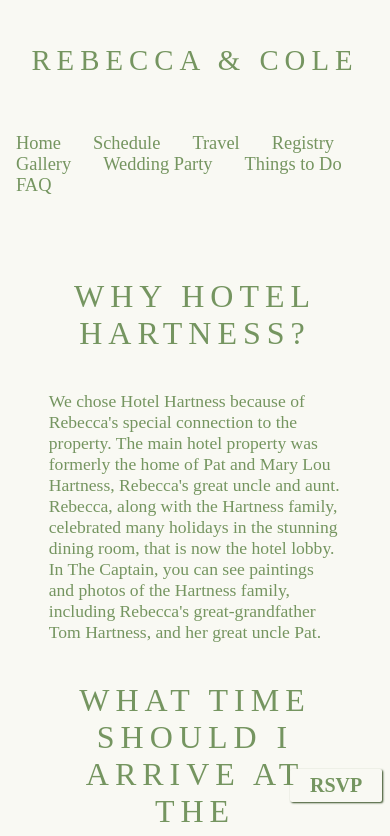
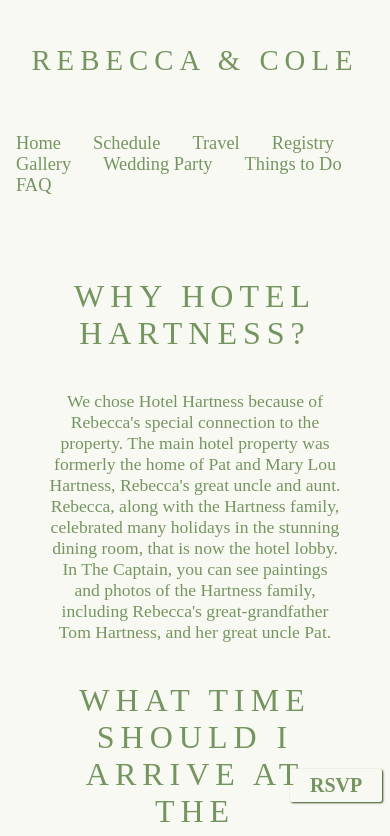
Before and after one commit to colecrum26/wedding, a React (Create React App) app in the folder wedding-website/: page /questions in a window 390 px wide. Shown: the top 836 px of the page. Built offline with nearby package versions, Linux system fonts and the light colour scheme.

Commit message:
TODOs and an attempt to fix one

```diff
--- a/wedding-website/src/App.css
+++ b/wedding-website/src/App.css
@@ -276,6 +276,5 @@ li {
 
   .answer {
     width: 100%;
-    text-align: left;
   }
 }
--- a/wedding-website/src/pages/home.jsx
+++ b/wedding-website/src/pages/home.jsx
@@ -13,6 +13,7 @@ export default function Home() {
         <img src={bestLook} alt="our best look" id="intro-img" />
         <div className="info-container">
           <div className="general-info">
+            {/* both side by side or both stacked */}
             <h1 className="header-main">REBECCA NORWOOD</h1>
             <p className="info-amper">and</p>
             <h1 className="header-main">COLE CRUMRINE</h1>
--- a/wedding-website/src/pages/schedule.jsx
+++ b/wedding-website/src/pages/schedule.jsx
@@ -3,10 +3,13 @@ import RSVPButton from "../components/rsvpBtn";
 
 export default function Schedule() {
   return (
+    // make each page return to top when changing
     <div className="page-container">
       <Header />
       <div className="content-wrapper">
         <div className="events">
+          {/* weekday
+              m/d/y */}
           <h1 className="header-main">FRIDAY, MAY 2, 2025</h1>
           <h1 className="event-title">Rehearsal Dinner</h1>
           <p id="io-note">(Invitation Only)</p>
```
Also changed, not shown: wedding-website/src/App.jsx (+8 -1 lines).
